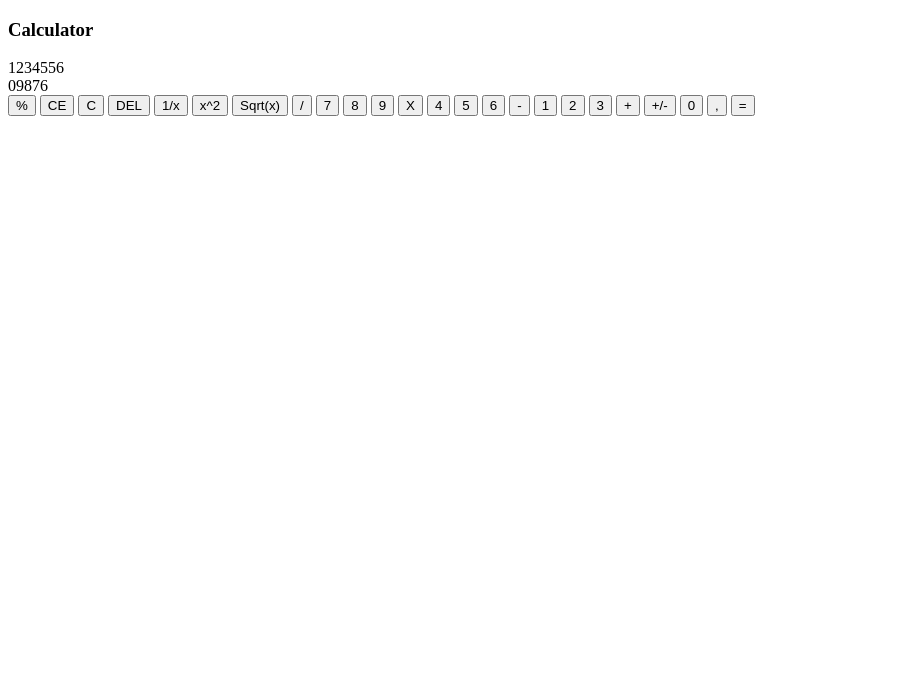
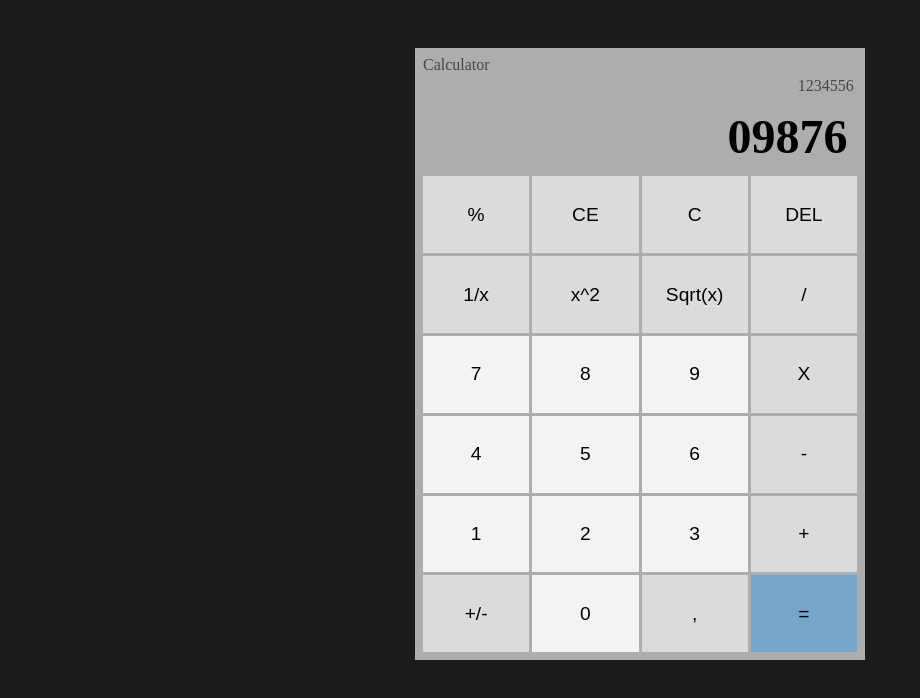
Before and after one commit to Hideyoshizane/aula-pratica-5-es2, a website: page index.html in a window 1280 px wide. Shown: the whole page, without its empty margins (0-920 px from the left). Drawn offline with Linux system fonts and the light colour scheme.

Commit message:
Css implemented

```diff
--- a/css/style.css
+++ b/css/style.css
@@ -0,0 +1,80 @@
+*{
+    margin: 0;
+    padding: 0;
+    box-sizing: border-box;
+}
+
+body{
+    background-color:#1B1B1E;
+    display: flex;
+    align-items: center;
+    justify-content: center;
+    padding: 3em;
+}
+
+#calculator{
+    width: 450px;
+    padding: 0.5em;
+    background-color: #ADADAD;
+    color: #000;
+    display: flex;
+    flex-direction: column;
+}
+#calculator h3 {
+    font-size: 1em;
+    font-weight: 300;
+    color: #474747;
+  }
+
+#operations {
+    text-align: right;
+}
+
+#previous{
+    color: #474747;
+    padding: 0.2em;
+    overflow-wrap: break-word;
+    min-height: 1.6em;
+}
+
+#current{
+    min-height: 1.6em;
+    font-size: 3em;
+    font-weight: 700;
+    padding: 0.2em;
+    overflow-wrap: break-word;
+}
+
+#buttons-container {
+    display: grid;
+    grid-template-columns: 1fr 1fr 1fr 1fr;
+    gap: 3px;
+  }
+
+  #buttons-container button {
+    border: 1px solid transparent;
+    border-radius: 0;
+    height: 4em;
+    font-size: 1.2em;
+    background-color: #dbdbdb;
+    cursor: pointer;
+  }
+
+  #buttons-container .number {
+    background-color: #f3f3f3;
+  }
+
+  #buttons-container button:hover {
+    background-color: #bababa;
+    border-color: #999;
+  }
+
+
+  #buttons-container .equal {
+    background-color: #75a5cb;
+  }
+
+  #buttons-container .equal:hover {
+    background-color: #3E75A3;
+    border-color: #2D5576;
+  }
--- a/index.html
+++ b/index.html
@@ -41,7 +41,7 @@
             <button>+/-</button>
             <button class = "number">0</button>
             <button>,</button>
-            <button>=</button>
+            <button class ="equal">=</button>
         </div>
     </div>
 </body>
```
